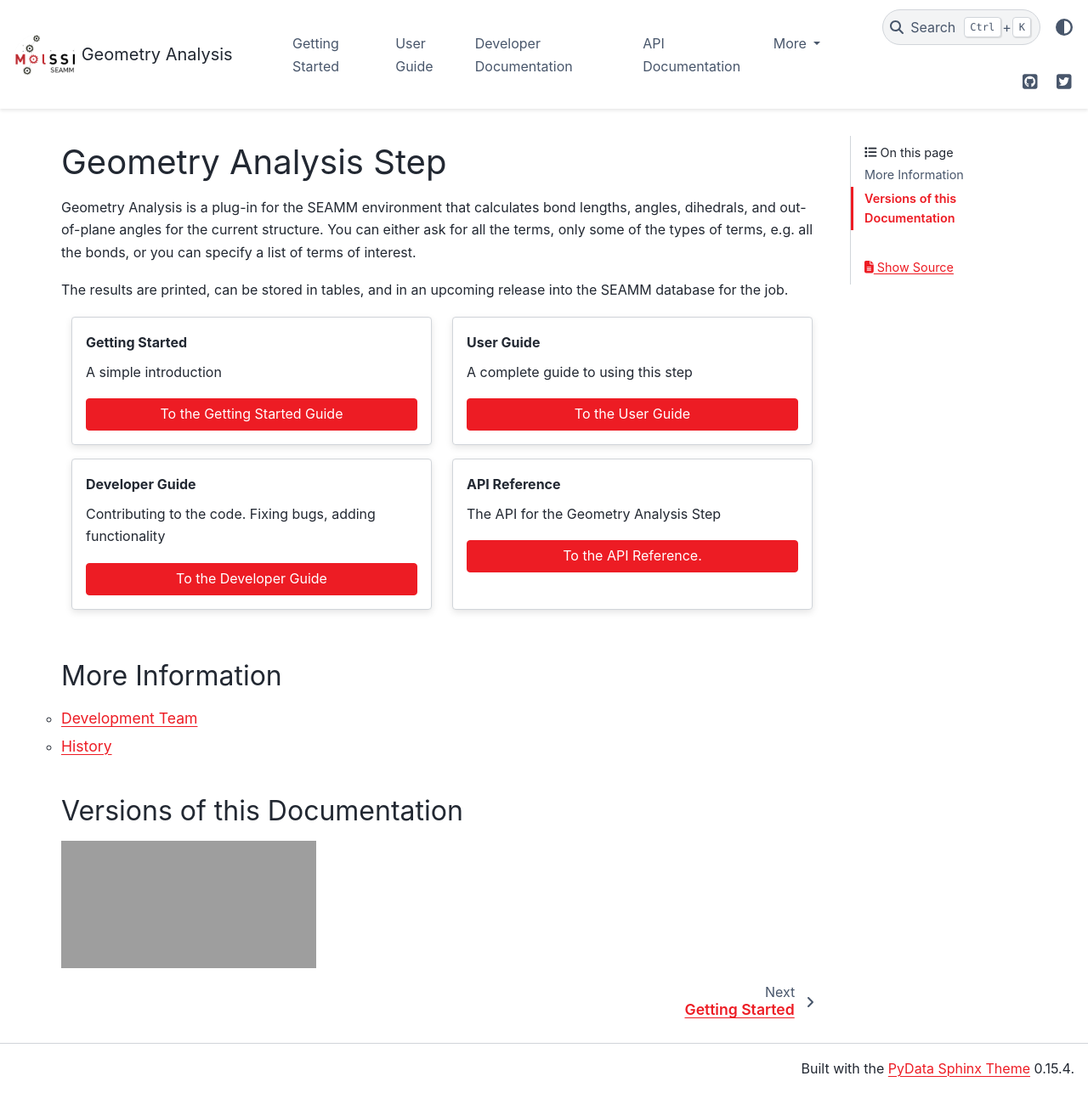
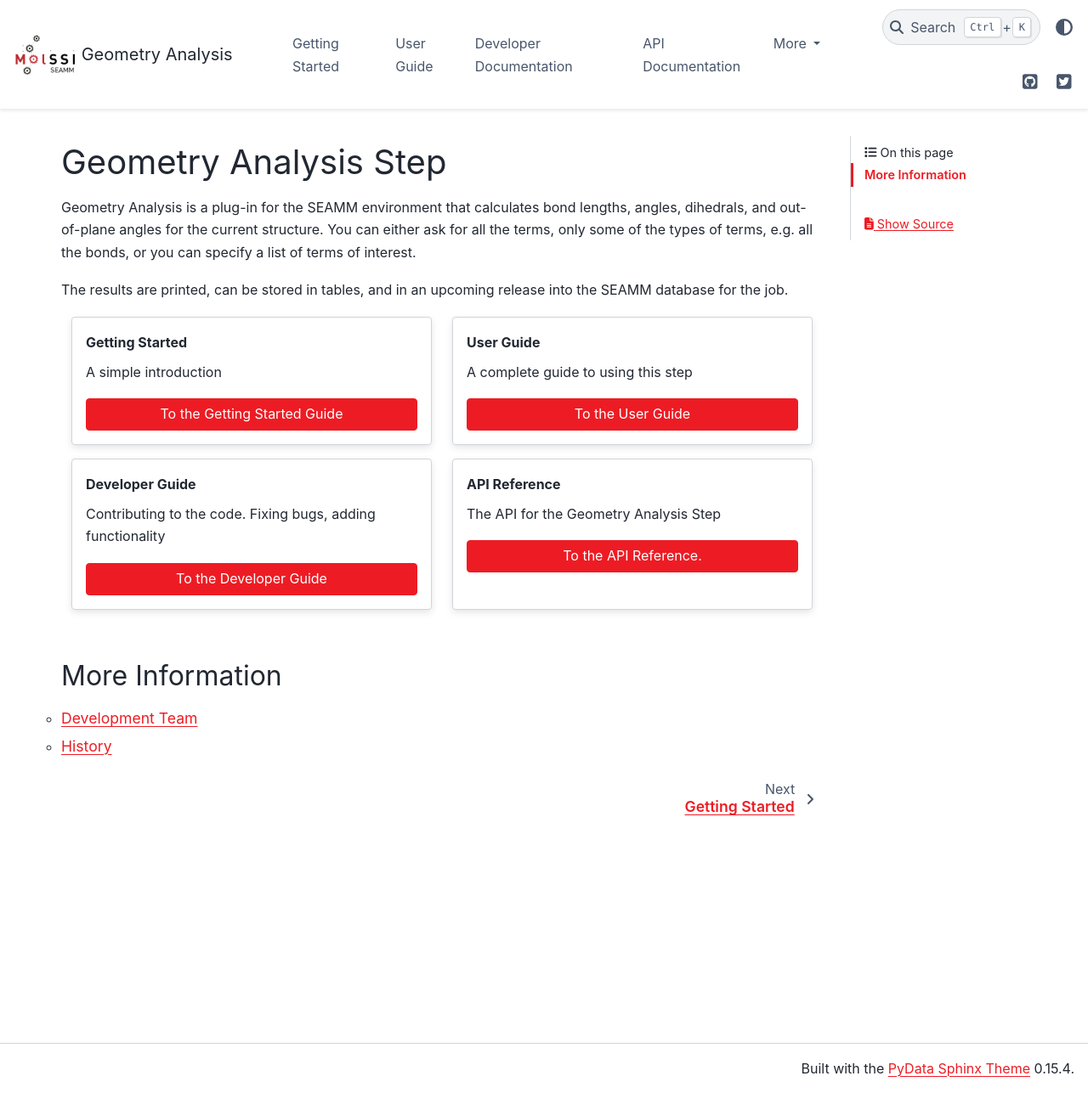
Before and after one commit to molssi-seamm/geometry_analysis_step, a Sphinx documentation site: the page built from docs/index.rst, in a window 1280 px wide and 1287 px high. Shown: the whole window at 85% size. Built offline with Sphinx 7.4.7 and the PyData theme 0.15.4, drawn with Linux system fonts in a browser that asks for light colours; pages that are not in the unit, such as notebooks, are missing from menus; grey boxes are pictures that could not be loaded.

Commit message:
Removed the versions.

```diff
--- a/docs/index.rst
+++ b/docs/index.rst
@@ -75,13 +75,3 @@ More Information
 
    authors
    history
-
-Versions of this Documentation
-==============================
-
-.. raw:: html
-
-   <iframe
-   src="https://molssi-seamm.github.io/geometry_analysis_step/dev/versions.html"
-   title="Documentation Versions"  style="border:none;">
-   </iframe>
```
